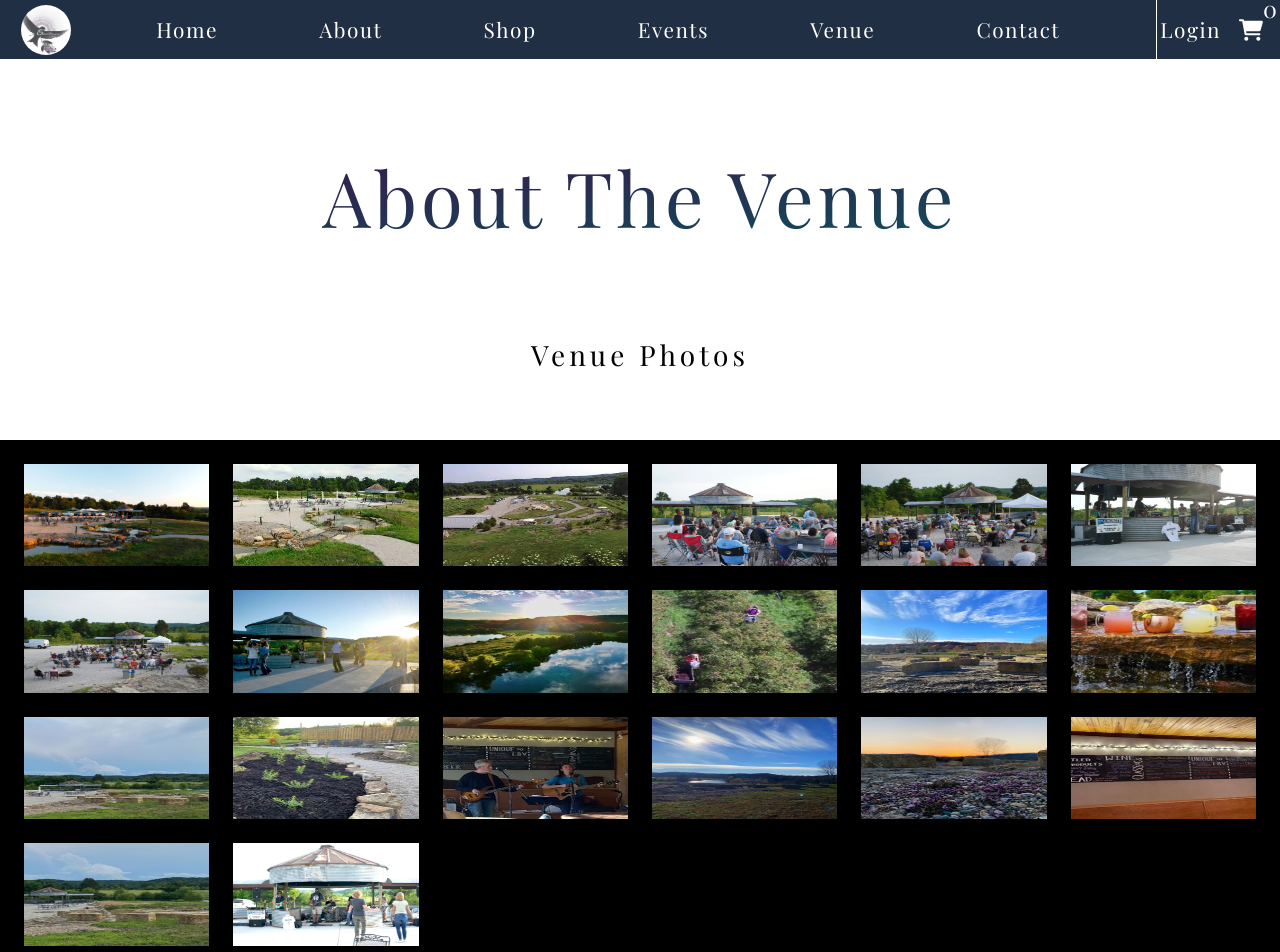
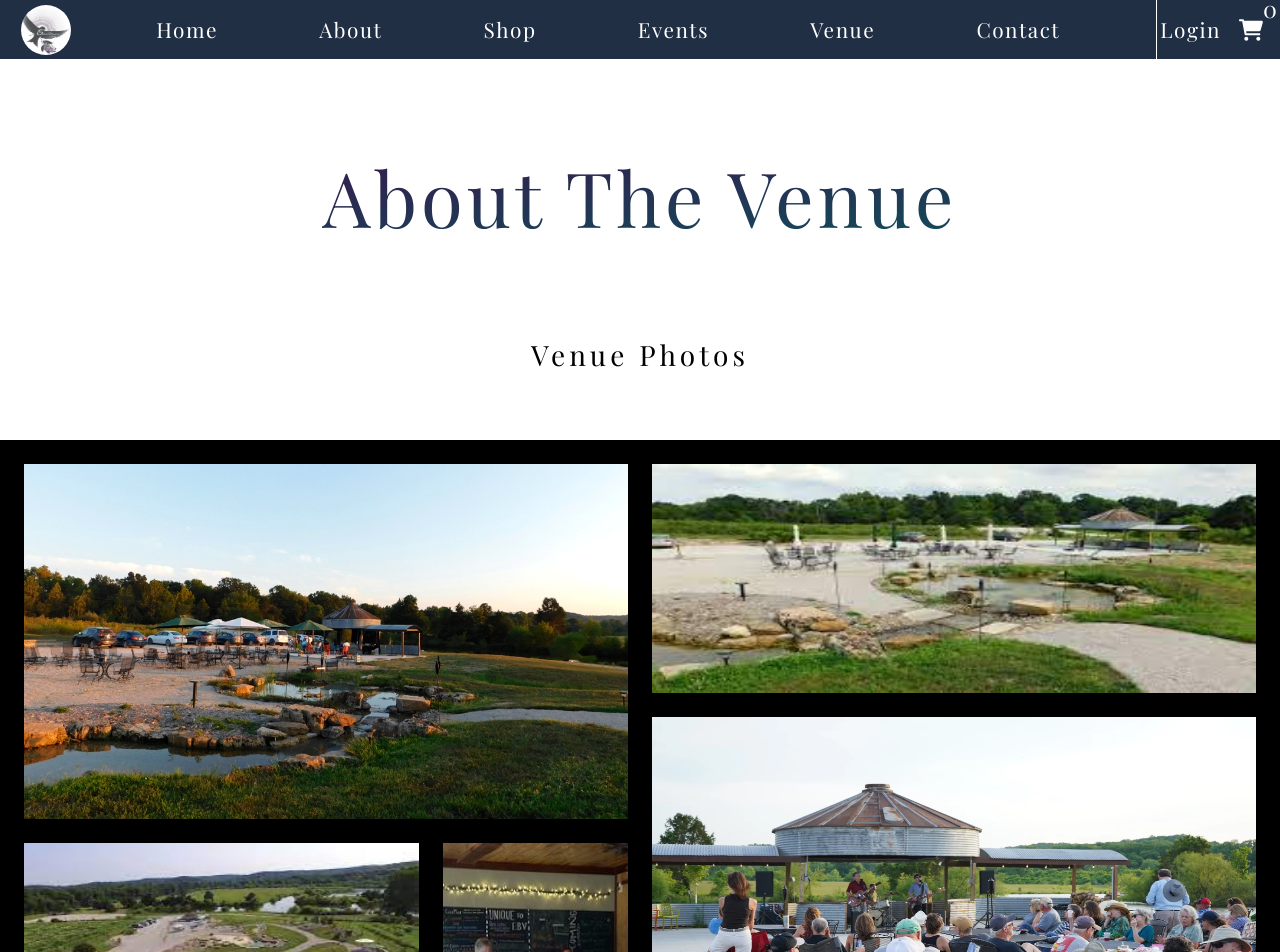
Before and after one commit to jwoodcodes/ebv, a Next.js app: page /Venue in a window 1280 px wide. Shown: the top 952 px of the page. Built offline with nearby package versions, Linux system fonts and the light colour scheme.

Commit message:
finished venue

```diff
--- /dev/null
+++ b/src/pages/Contact.js
@@ -0,0 +1,6 @@
+import MainNav from "@/components/MainNav";
+import styles from "@/styles/contact.module.css";
+
+export default function () {
+  return <MainNav />;
+}
--- a/src/styles/Events.module.css
+++ b/src/styles/Events.module.css
@@ -2,7 +2,7 @@
   text-align: center;
   margin-top: 5rem;
   margin-bottom: 5rem;
-  font-size: 4.75rem;
+  font-size: 5.2rem;
   letter-spacing: 0.25rem;
   background: linear-gradient(to right bottom, #420c47, #065a60);
   -webkit-background-clip: text;
@@ -11,7 +11,7 @@
 
 .aboveTableText {
   text-align: center;
-  font-size: 1.25rem;
+  font-size: 1.35rem;
 }
 
 .toShopLinkWrapper {
--- a/src/styles/venue.module.css
+++ b/src/styles/venue.module.css
@@ -18,7 +18,7 @@
   margin-top: 4rem;
   display: grid;
   grid-template-columns: repeat(6, 1fr);
-  grid-template-rows: repeat(14, 8dvw);
+  grid-template-rows: repeat(24, 8dvw);
   grid-gap: 1.5rem;
   padding: 1.5rem;
 }
@@ -30,13 +30,114 @@
   display: block;
 }
 
+.wrapperImg1 {
+  grid-column: 1 / 4;
+  grid-row: 1 / 4;
+}
+
+.wrapperImg2 {
+  grid-column: 4 / -1;
+  grid-row: 1 / 3;
+}
+
+.wrapperImg3 {
+  grid-column: 1 / 3;
+  grid-row: 4 / 6;
+}
+
+.wrapperImg4 {
+  grid-column: 4 / -1;
+  grid-row: 3 / 6;
+}
+
+.wrapperImg5 {
+  grid-column: 1 / 3;
+  grid-row: 6 / 9;
+}
+
+.wrapperImg6 {
+  grid-column: 3 / 5;
+  grid-row: 6 / 9;
+}
+
+.wrapperImg7 {
+  grid-column: 5 / -1;
+  grid-row: 6 / 11;
+}
+
+.wrapperImg8 {
+  grid-column: 5 / -1;
+  grid-row: 11 / 14;
+}
+
+.wrapperImg9 {
+  grid-column: 1 / 5;
+  grid-row: 9 / 12;
+}
+
+.wrapperImg10 {
+  grid-column: 1 / 3;
+  grid-row: 12 / 16;
+}
+
+.wrapperImg11 {
+  grid-column: 3 / -1;
+  grid-row: 14 / 18;
+}
+
+.wrapperImg12 {
+  grid-column: 3 / 5;
+  grid-row: 12 / 14;
+}
+
+.wrapperImg13 {
+  grid-column: 1 / 3;
+  grid-row: 16 / 18;
+}
+
+.wrapperImg14 {
+  grid-column: 4 / -1;
+  grid-row: 18 / 22;
+}
+
+.wrapperImg15 {
+  grid-column: 3 / 4;
+  grid-row: 4 / 6;
+}
+
+.wrapperImg16 {
+  grid-column: 1 / 4;
+  grid-row: 20 / 23;
+}
+
+.wrapperImg17 {
+  grid-column: 1 / 3;
+  grid-row: 23/ -1;
+}
+
+.wrapperImg18 {
+  grid-column: 1 / 4;
+  grid-row: 18 / 20;
+}
+
+.wrapperImg19 {
+  grid-column: 3 / 4;
+  grid-row: 23/ -1;
+}
+
+.wrapperImg20 {
+  grid-column: 4 / -1;
+  grid-row: 22/ -1;
+}
+
 .mainTextWrapper {
   width: 70%;
-  height: 30rem;
-  max-height: 35rem;
+  height: 38rem;
+  max-height: 43rem;
   margin-right: auto;
   margin-left: auto;
-  margin-top: 4rem;
+  padding-top: 5rem;
+  padding-bottom: 5rem;
   display: flex;
   justify-content: center;
   align-items: center;
```
Also changed, not shown: src/styles/contact.module.css (added).
